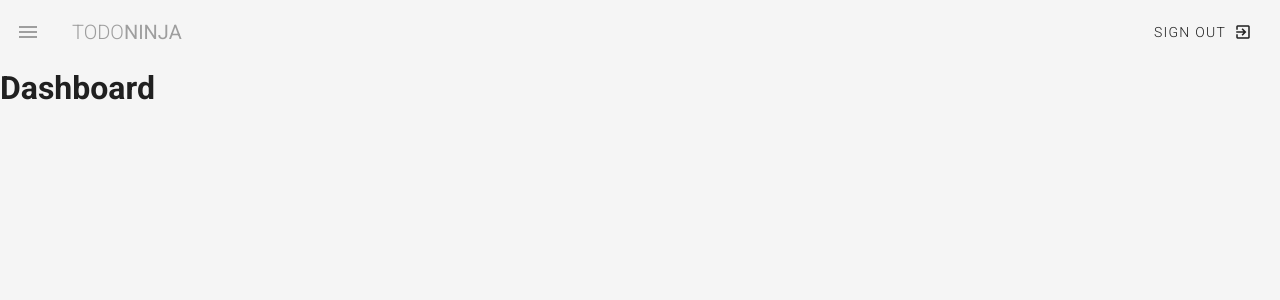
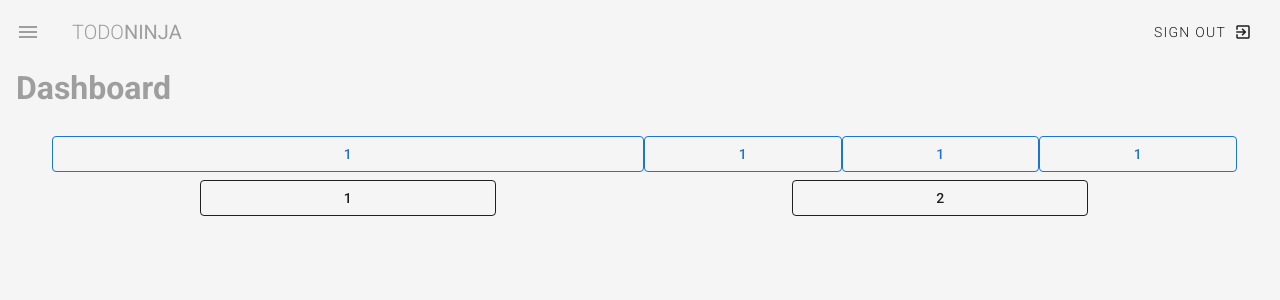
Before and after one commit to sahil1sk/vuetify, a Vue app: page / in a window 1280 px wide. Shown: the top 300 px of the page. Built offline with nearby package versions, Linux system fonts and the light colour scheme.

Commit message:
margin padding & grid system

```diff
--- a/src/App.vue
+++ b/src/App.vue
@@ -4,7 +4,9 @@
     <Navbar />
 
     <v-main class="grey lighten-4">
-      <router-view></router-view>
+      <div class=" mx-4 mb-4">
+        <router-view></router-view>
+      </div>
     </v-main>
 
   </v-app>
--- a/src/views/Dashboard.vue
+++ b/src/views/Dashboard.vue
@@ -1,6 +1,35 @@
 <template>
   <div class="dashboard">
-    <h1>Dashboard</h1>
+    <h1 class="subheading grey--text">Dashboard</h1>
+
+    <v-container class="my-5">
+
+      <v-layout row wrap>
+        <v-flex xs12 md6> <!-- on small screen 12 column on medium tak 6 column-->
+          <v-btn outlined block class="primary--text ma-1">1</v-btn>
+        </v-flex>
+        <v-flex xs4 md2>
+          <v-btn outlined block class="primary--text ma-1">1</v-btn>
+        </v-flex>
+        <v-flex xs4 md2>
+          <v-btn outlined block class="primary--text ma-1">1</v-btn>
+        </v-flex>
+        <v-flex xs4 md2>
+          <v-btn outlined block class="primary--text ma-1">1</v-btn>
+        </v-flex>
+      </v-layout>
+
+      <v-layout row wrap justify-space-around>
+        <v-flex xs4 md3>
+          <v-btn outlined block class="success-text ma-1">1</v-btn>
+        </v-flex>
+        <v-flex xs4 md3>
+          <v-btn outlined block class="success-text ma-1">2</v-btn>
+        </v-flex>
+      </v-layout>
+
+    </v-container>
+
   </div>
 </template>
 
--- a/src/views/Projects.vue
+++ b/src/views/Projects.vue
@@ -1,6 +1,10 @@
 <template>
   <div class="projects">
-    <h1>Projects</h1>
+    <h1 class="subheading grey--text">Projects</h1>
+
+     <v-container class="my-5">
+      content
+    </v-container>
   </div>
 </template>
 
--- a/src/views/Team.vue
+++ b/src/views/Team.vue
@@ -1,6 +1,11 @@
 <template>
   <div class="team">
-    <h1>Team</h1>
+    <h1 class="subheading grey--text">Team</h1>
+
+    <v-container class="my-5">
+      content
+    </v-container>
+
   </div>
 </template>
 
```
